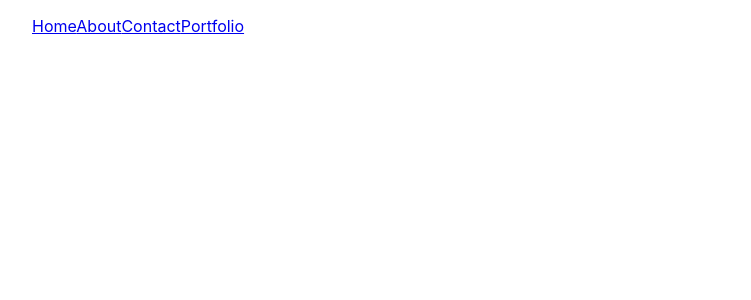
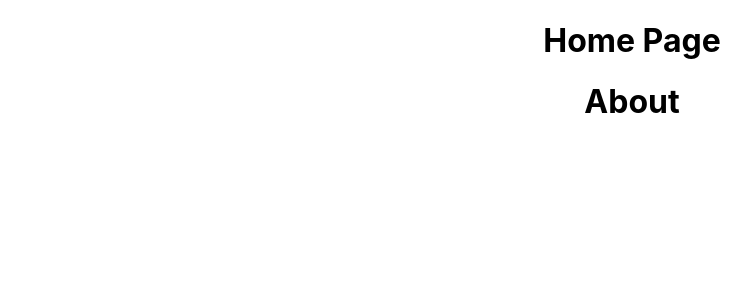
Before and after one commit to Shorojit1997/ReactJs, a React (Create React App) app: page / in a window 1280 px wide. Shown: the top 300 px of the page, without its empty margins (8-759 px from the left). Built offline with nearby package versions, Linux system fonts and the light colour scheme.

Commit message:
install axios

```diff
--- a/package.json
+++ b/package.json
@@ -6,6 +6,7 @@
     "@testing-library/jest-dom": "^5.11.5",
     "@testing-library/react": "^11.1.0",
     "@testing-library/user-event": "^12.1.10",
+    "axios": "^0.21.0",
     "react": "^17.0.1",
     "react-dom": "^17.0.1",
     "react-router-dom": "^5.2.0",
--- a/src/index.js
+++ b/src/index.js
@@ -29,7 +29,7 @@ const myrouter=(
 
 ReactDOM.render(
   <React.StrictMode>
-    {myrouter}
+   <App></App>
   </React.StrictMode>,
   document.getElementById('root')
 );
```
Also changed, not shown: 1 other file (tests, documents, lock files or other folders).
